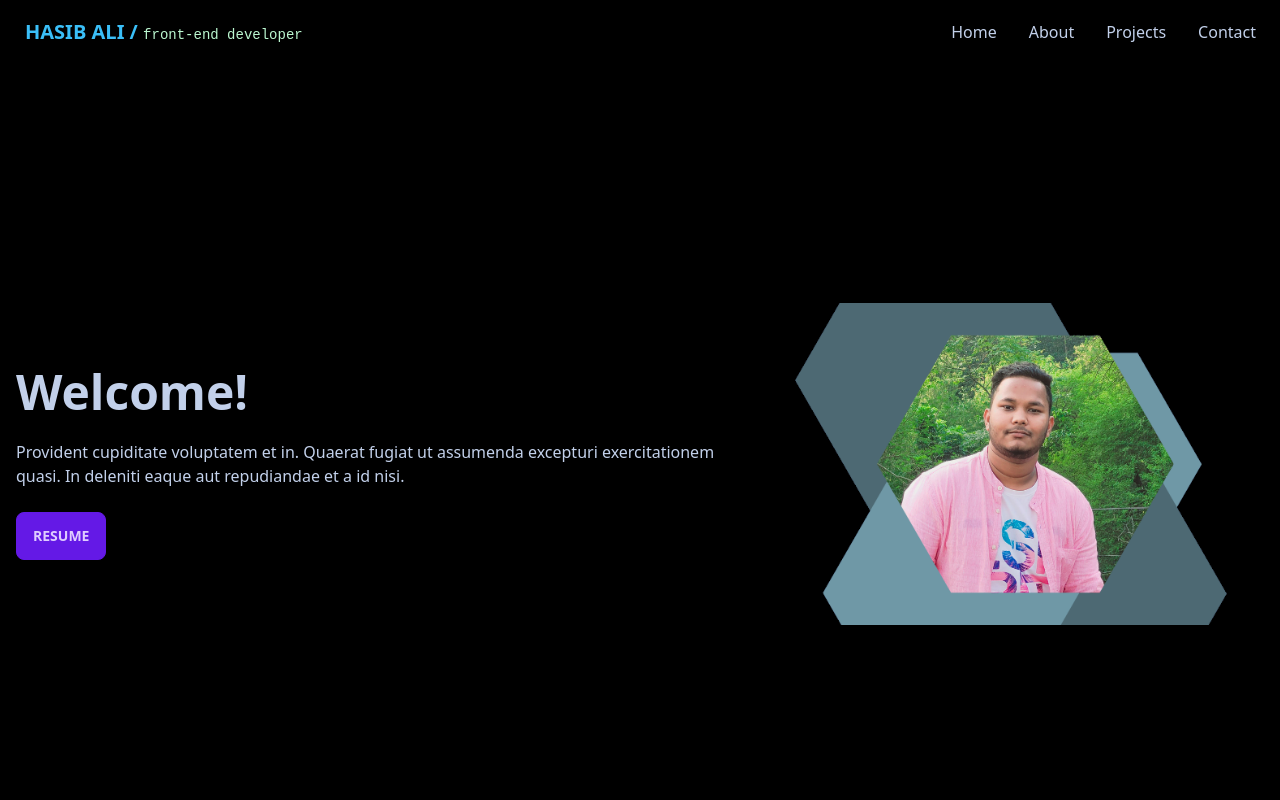
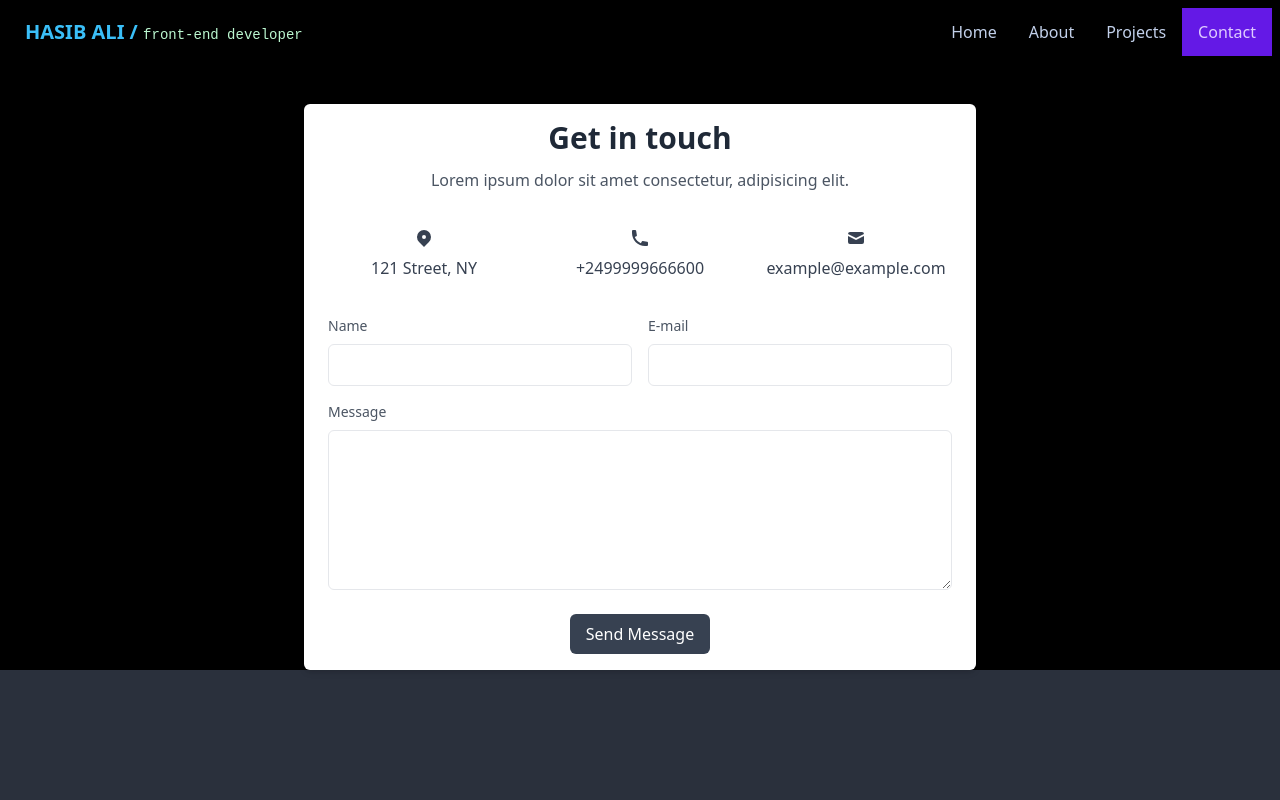
Before and after one commit to HasibAliOpu/dev-portfolio, a React (Create React App) app: page /contact in a window 1280 px wide. Shown: the top 800 px of the page. Built offline with nearby package versions, Linux system fonts and the light colour scheme.

Commit message:
adding react router

```diff
--- a/package.json
+++ b/package.json
@@ -9,6 +9,7 @@
     "daisyui": "^2.15.2",
     "react": "^18.1.0",
     "react-dom": "^18.1.0",
+    "react-router-dom": "^6.3.0",
     "react-scripts": "5.0.1",
     "react-skills": "^1.27.0",
     "swiper": "^8.2.2",
--- a/src/App.js
+++ b/src/App.js
@@ -1,5 +1,7 @@
+import { Route, Routes } from "react-router-dom";
 import "./App.css";
 import AboutMe from "./components/AboutMe/AboutMe";
+import Contact from "./components/Contact/Contact";
 import Home from "./components/Home/Home";
 import Navbar from "./components/Navbar/Navbar";
 import Projects from "./components/Projects/Projects";
@@ -8,9 +10,12 @@
   return (
     <div className="bg-black">
       <Navbar />
-      <Home />
-      <Projects />
-      <AboutMe />
+      <Routes>
+        <Route path="/" element={<Home />} />
+        <Route path="/projects" element={<Projects />} />
+        <Route path="/about" element={<AboutMe />} />
+        <Route path="/contact" element={<Contact />} />
+      </Routes>
     </div>
   );
 }
--- a/src/components/Contact/Contact.js
+++ b/src/components/Contact/Contact.js
@@ -2,8 +2,110 @@
 
 const Contact = () => {
   return (
-    <div>
-      <h1>Contact Me!</h1>
+    <div className="my-10">
+      <section class="w-full max-w-2xl px-6 py-4 mx-auto bg-white rounded-md shadow-md dark:bg-gray-800">
+        <h2 class="text-3xl font-semibold text-center text-gray-800 dark:text-white">
+          Get in touch
+        </h2>
+        <p class="mt-3 text-center text-gray-600 dark:text-gray-400">
+          Lorem ipsum dolor sit amet consectetur, adipisicing elit.
+        </p>
+
+        <div class="grid grid-cols-1 gap-6 mt-6 sm:grid-cols-2 md:grid-cols-3">
+          <a
+            href="/"
+            class="flex flex-col items-center px-4 py-3 text-gray-700 transition-colors duration-200 transform rounded-md dark:text-gray-200 hover:bg-blue-200 dark:hover:bg-blue-500"
+          >
+            <svg
+              class="w-5 h-5"
+              xmlns="http://www.w3.org/2000/svg"
+              viewBox="0 0 20 20"
+              fill="currentColor"
+            >
+              <path
+                fill-rule="evenodd"
+                d="M5.05 4.05a7 7 0 119.9 9.9L10 18.9l-4.95-4.95a7 7 0 010-9.9zM10 11a2 2 0 100-4 2 2 0 000 4z"
+                clip-rule="evenodd"
+              />
+            </svg>
+
+            <span class="mt-2">121 Street, NY</span>
+          </a>
+
+          <a
+            href="/"
+            class="flex flex-col items-center px-4 py-3 text-gray-700 transition-colors duration-200 transform rounded-md dark:text-gray-200 hover:bg-blue-200 dark:hover:bg-blue-500"
+          >
+            <svg
+              class="w-5 h-5"
+              xmlns="http://www.w3.org/2000/svg"
+              viewBox="0 0 20 20"
+              fill="currentColor"
+            >
+              <path d="M2 3a1 1 0 011-1h2.153a1 1 0 01.986.836l.74 4.435a1 1 0 01-.54 1.06l-1.548.773a11.037 11.037 0 006.105 6.105l.774-1.548a1 1 0 011.059-.54l4.435.74a1 1 0 01.836.986V17a1 1 0 01-1 1h-2C7.82 18 2 12.18 2 5V3z" />
+            </svg>
+
+            <span class="mt-2">+2499999666600</span>
+          </a>
+
+          <a
+            href="/"
+            class="flex flex-col items-center px-4 py-3 text-gray-700 transition-colors duration-200 transform rounded-md dark:text-gray-200 hover:bg-blue-200 dark:hover:bg-blue-500"
+          >
+            <svg
+              class="w-5 h-5"
+              xmlns="http://www.w3.org/2000/svg"
+              viewBox="0 0 20 20"
+              fill="currentColor"
+            >
+              <path d="M2.003 5.884L10 9.882l7.997-3.998A2 2 0 0016 4H4a2 2 0 00-1.997 1.884z" />
+              <path d="M18 8.118l-8 4-8-4V14a2 2 0 002 2h12a2 2 0 002-2V8.118z" />
+            </svg>
+
+            <span class="mt-2">example@example.com</span>
+          </a>
+        </div>
+
+        <div class="mt-6 ">
+          <div class="items-center -mx-2 md:flex">
+            <div class="w-full mx-2">
+              <label class="block mb-2 text-sm font-medium text-gray-600 dark:text-gray-200">
+                Name
+              </label>
+
+              <input
+                class="block w-full px-4 py-2 text-gray-700 bg-white border rounded-md dark:bg-gray-800 dark:text-gray-300 dark:border-gray-600 focus:border-blue-400 focus:ring-blue-300 dark:focus:border-blue-300 focus:outline-none focus:ring focus:ring-opacity-40"
+                type="text"
+              />
+            </div>
+
+            <div class="w-full mx-2 mt-4 md:mt-0">
+              <label class="block mb-2 text-sm font-medium text-gray-600 dark:text-gray-200">
+                E-mail
+              </label>
+
+              <input
+                class="block w-full px-4 py-2 text-gray-700 bg-white border rounded-md dark:bg-gray-800 dark:text-gray-300 dark:border-gray-600 focus:border-blue-400 focus:ring-blue-300 dark:focus:border-blue-300 focus:outline-none focus:ring focus:ring-opacity-40"
+                type="email"
+              />
+            </div>
+          </div>
+
+          <div class="w-full mt-4">
+            <label class="block mb-2 text-sm font-medium text-gray-600 dark:text-gray-200">
+              Message
+            </label>
+
+            <textarea class="block w-full h-40 px-4 py-2 text-gray-700 bg-white border rounded-md dark:bg-gray-800 dark:text-gray-300 dark:border-gray-600 focus:border-blue-400 dark:focus:border-blue-300 focus:outline-none focus:ring focus:ring-blue-300 focus:ring-opacity-40"></textarea>
+          </div>
+
+          <div class="flex justify-center mt-6">
+            <button class="px-4 py-2 text-white transition-colors duration-200 transform bg-gray-700 rounded-md hover:bg-gray-600 focus:outline-none focus:bg-gray-600">
+              Send Message
+            </button>
+          </div>
+        </div>
+      </section>
     </div>
   );
 };
--- a/src/components/Navbar/Navbar.js
+++ b/src/components/Navbar/Navbar.js
@@ -1,4 +1,5 @@
 import React from "react";
+import { Link, NavLink } from "react-router-dom";
 
 const Navbar = () => {
   return (
@@ -27,20 +28,20 @@
               class="menu menu-compact dropdown-content mt-3 p-2 shadow bg-base-100 rounded-box w-52"
             >
               <li>
-                <a href="/#home">Home</a>
+                <NavLink to="/#home">Home</NavLink>
               </li>
               <li>
-                <a href="/">About</a>
+                <NavLink to="/">About</NavLink>
               </li>
               <li>
-                <a href="/">Projects</a>
+                <NavLink to="/">Projects</NavLink>
               </li>
               <li>
-                <a href="/">Contact</a>
+                <NavLink to="/">Contact</NavLink>
               </li>
             </ul>
           </div>
-          <a href="#home" class="btn btn-ghost normal-case text-xl">
+          <Link to="/" class="btn btn-ghost normal-case text-xl">
             <p className="uppercase text-info">
               Hasib Ali /{" "}
               <span
@@ -50,21 +51,21 @@
                 Front-end Developer
               </span>
             </p>
-          </a>
+          </Link>
         </div>
         <div class="navbar-end hidden lg:flex">
           <ul class="menu menu-horizontal p-0">
             <li>
-              <a href="/#home">Home</a>
+              <NavLink to="/">Home</NavLink>
             </li>
             <li>
-              <a href="/">About</a>
+              <NavLink to="/about">About</NavLink>
             </li>
             <li>
-              <a href="/">Projects</a>
+              <NavLink to="/projects">Projects</NavLink>
             </li>
             <li>
-              <a href="/">Contact</a>
+              <NavLink to="/contact">Contact</NavLink>
             </li>
           </ul>
         </div>
--- a/src/index.js
+++ b/src/index.js
@@ -1,14 +1,17 @@
-import React from 'react';
-import ReactDOM from 'react-dom/client';
-import './index.css';
-import App from './App';
-import reportWebVitals from './reportWebVitals';
+import React from "react";
+import ReactDOM from "react-dom/client";
+import "./index.css";
+import App from "./App";
+import reportWebVitals from "./reportWebVitals";
+import { BrowserRouter } from "react-router-dom";
 
-const root = ReactDOM.createRoot(document.getElementById('root'));
+const root = ReactDOM.createRoot(document.getElementById("root"));
 root.render(
-  <React.StrictMode>
-    <App />
-  </React.StrictMode>
+  <BrowserRouter>
+    <React.StrictMode>
+      <App />
+    </React.StrictMode>
+  </BrowserRouter>
 );
 
 // If you want to start measuring performance in your app, pass a function
```
Also changed, not shown: 1 other file (tests, documents, lock files or other folders).
